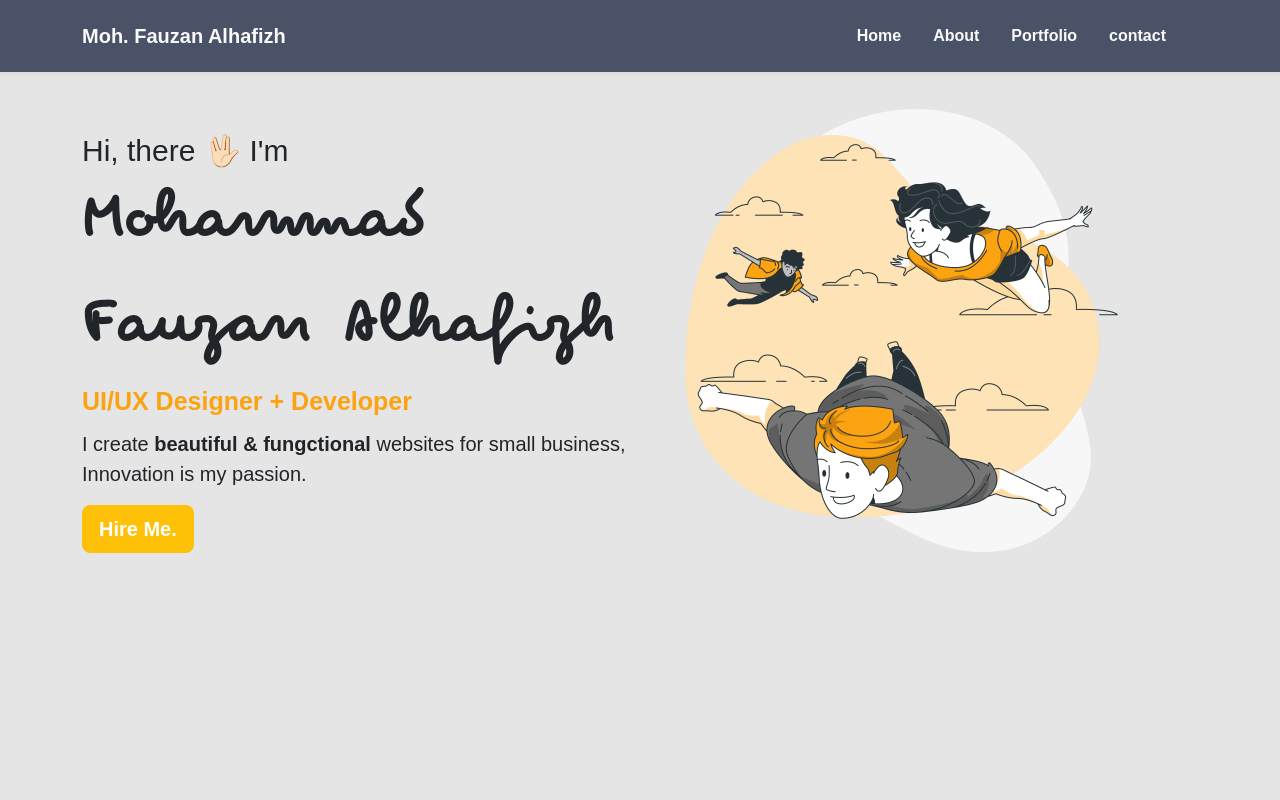
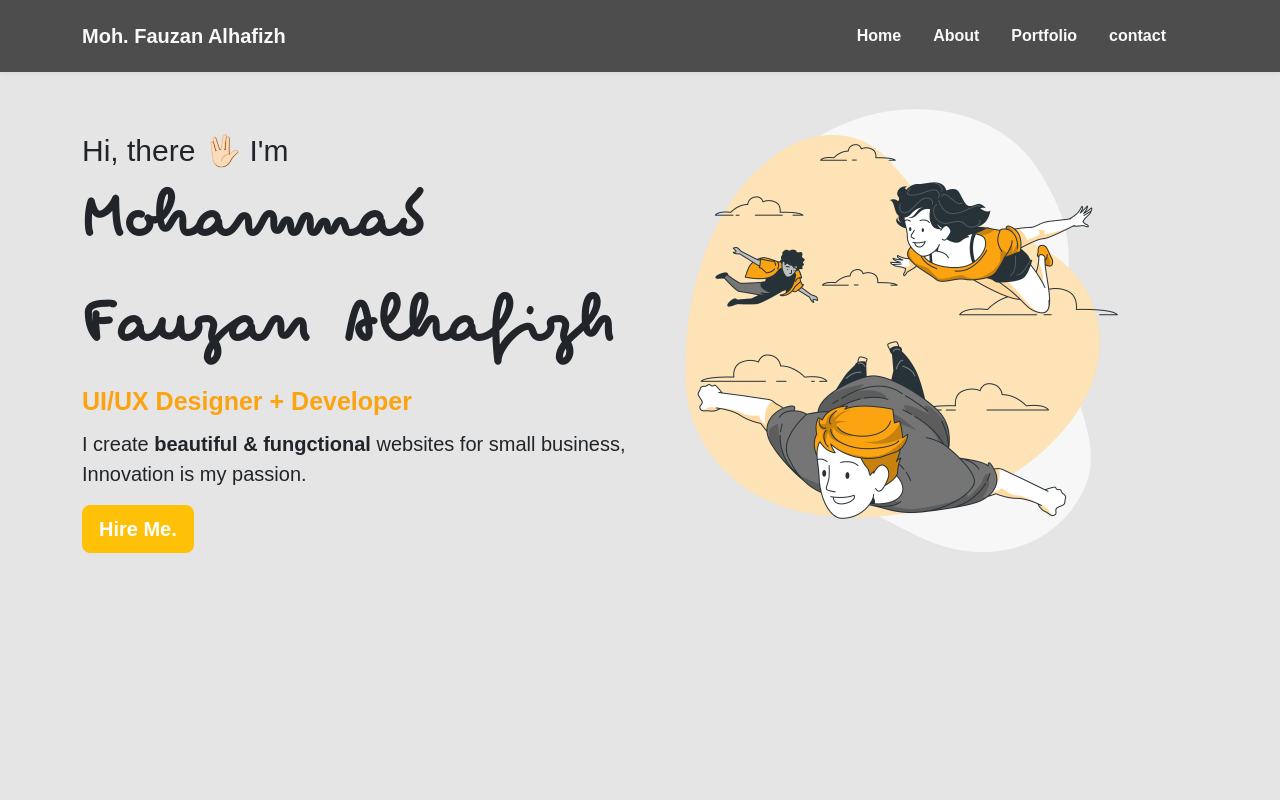
Before and after one commit to fauzanalhfzh/my-portfolio.git.io, a plain HTML site: page index.html in a window 1280 px wide. Shown: the top 800 px of the page. Drawn offline with nearby package versions, Linux system fonts and the light colour scheme; files whose address does not match are found by name.

Commit message:
update navbar

```diff
--- a/index.html
+++ b/index.html
@@ -24,7 +24,7 @@
 <body id="home">
     <!-- navbar -->
     <nav class="navbar navbar-expand-lg navbar-dark shadow-sm sticky-top opacity-75"
-        style="background-color: #14213d; font-family: 'Poppins', sans-serif" data-aos="fade-down"
+        style="background-color: #181A18; font-family: 'Poppins', sans-serif" data-aos="fade-down"
         data-aos-duration="1500">
         <div class="container">
             <a class="navbar-brand fw-bold" href="#">Moh. Fauzan Alhafizh</a>
```
